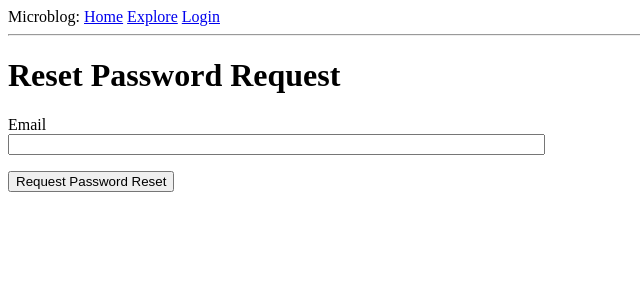
After one commit to KEHANG/Life_Web_Services, a Flask app: page /reset_password_request in a window 1280 px wide. The commit adds this page. Shown: the top 300 px of the page, without its empty margins (0-640 px from the left). Run offline with Flask 2, Linux system fonts and the light colour scheme; parts of the project's set-up code (start-up, migrations or seed data) failed here and were passed over.

Commit message:
[lws-pswd-reset-request] allow users to request resetting password
- Change login template to enter the functionality
- add view function for the password reset request
- create html template
- send email requires setting up flask-mail in lws.__init__.py
- need jwt to generate token

```diff
--- a/lws/__init__.py
+++ b/lws/__init__.py
@@ -1,6 +1,7 @@
 import os
 import logging
 from flask import Flask
+from flask_mail import Mail
 from lws.config import Config
 from flask_migrate import Migrate
 from flask_login import LoginManager
@@ -9,10 +10,14 @@ from logging.handlers import SMTPHandler, RotatingFileHandler
 
 lws_app = Flask(__name__)
 lws_app.config.from_object(Config)
+
 lws_db = SQLAlchemy(lws_app)
 migrate = Migrate(lws_app, lws_db)
+
 login = LoginManager(lws_app)
 login.login_view = 'login'
+mail = Mail(lws_app)
+
 
 from lws import routes, models, errors
 
--- a/lws/forms.py
+++ b/lws/forms.py
@@ -49,3 +49,7 @@ class PostForm(FlaskForm):
         DataRequired(), Length(min=1, max=140)])
 
     submit = SubmitField('Submit')
+
+class ResetPasswordRequestForm(FlaskForm):
+    email = StringField('Email', validators=[DataRequired(), Email()])
+    submit = SubmitField('Request Password Reset')
--- a/lws/routes.py
+++ b/lws/routes.py
@@ -5,7 +5,8 @@ from flask_login import current_user, login_user, logout_user, login_required
 
 from lws import lws_app, lws_db
 from lws.models import User, Post
-from lws.forms import LoginForm, RegistrationForm, EditProfileForm, PostForm
+from lws.email import send_password_reset_email
+from lws.forms import LoginForm, RegistrationForm, EditProfileForm, PostForm, ResetPasswordRequestForm, ResetPasswordForm
 
 @lws_app.route('/')
 @lws_app.route('/index', methods=['GET', 'POST'])
@@ -149,6 +150,22 @@ def explore():
                            posts=posts.items, next_url=next_url,
                            prev_url=prev_url)
 
+@lws_app.route('/reset_password_request', methods=['GET', 'POST'])
+def reset_password_request():
+    if current_user.is_authenticated:
+        return redirect(url_for('index'))
+    form = ResetPasswordRequestForm()
+    if form.validate_on_submit():
+        email = form.email.data
+        user = User.query.filter_by(email=email).first()
+        if user:
+            send_password_reset_email(user)
+            flash('Check your email for the instructions to reset your password')
+            return redirect(url_for('login'))
+        else:
+            flash('Your email is not registered in the system')
+    return render_template('reset_password_request.html',
+                           title='Reset Password', form=form)
 @lws_app.before_request
 def before_request():
     if current_user.is_authenticated:
--- a/lws/templates/login.html
+++ b/lws/templates/login.html
@@ -22,5 +22,9 @@
         <p>{{ form.remember_me() }} {{ form.remember_me.label }}</p>
         <p>{{ form.submit() }}</p>
         <p>New User? <a href="{{ url_for('register') }}">Click to Register!</a></p>
+        <p>
+            Forgot Your Password?
+            <a href="{{ url_for('reset_password_request') }}">Click to Reset It</a>
+        </p>
     </form>
 {% endblock %}
--- /dev/null
+++ b/lws/templates/reset_password_request.html
@@ -0,0 +1,16 @@
+{% extends "base.html" %}
+
+{% block content %}
+    <h1>Reset Password Request</h1>
+    <form action="" method="post">
+        {{ form.hidden_tag() }}
+        <p>
+            {{ form.email.label }}<br>
+            {{ form.email(size=64) }}<br>
+            {% for error in form.email.errors %}
+            <span style="color: red;">[{{ error }}]</span>
+            {% endfor %}
+        </p>
+        <p>{{ form.submit() }}</p>
+    </form>
+{% endblock %}
```
Also changed, not shown: lws/email.py (added, +26 -0 lines), lws/models.py (+8 -1 lines).
